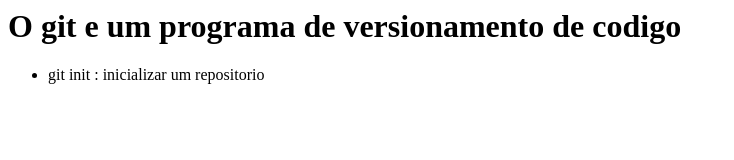
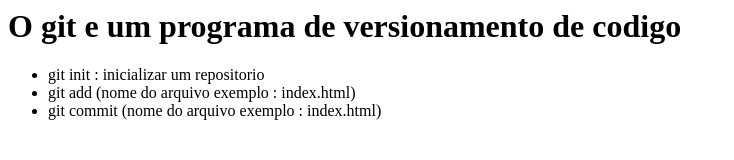
Before and after one commit to matrixsly/apredendo-a-mexe-no-git, a plain HTML site: page index.html in a window 1280 px wide. Shown: the whole page, without its empty margins (0-734 px from the left). Drawn offline with Linux system fonts and the light colour scheme.

Commit message:
adicionando novos comandos na lista

```diff
--- a/index.html
+++ b/index.html
@@ -10,6 +10,9 @@
           <p>
                <ul>
                     <li>git init : inicializar um repositorio</li>
+                    <li>git add (nome do arquivo exemplo : index.html)</li>
+                    <li>git commit (nome do arquivo exemplo : index.html)</li>
+
                </ul>
           </p>
 
```
